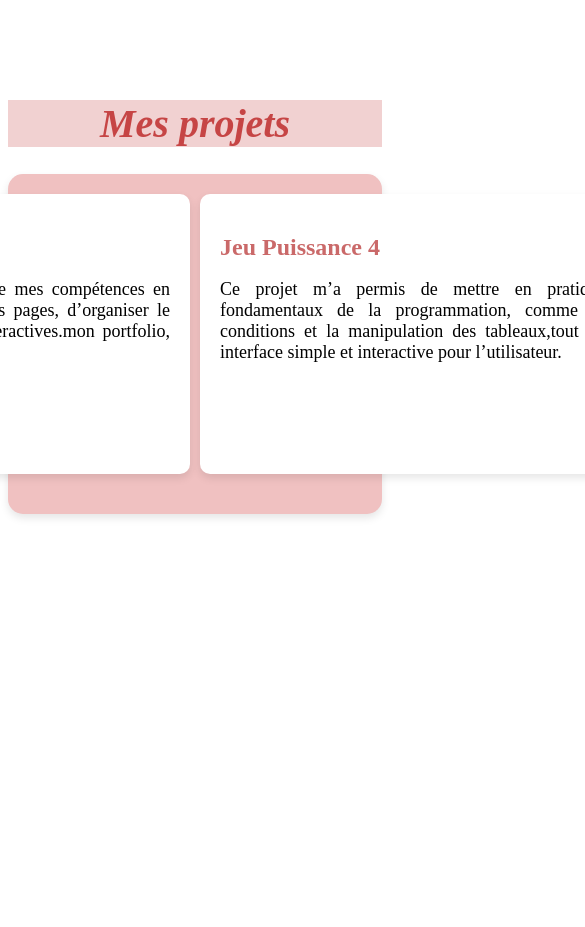
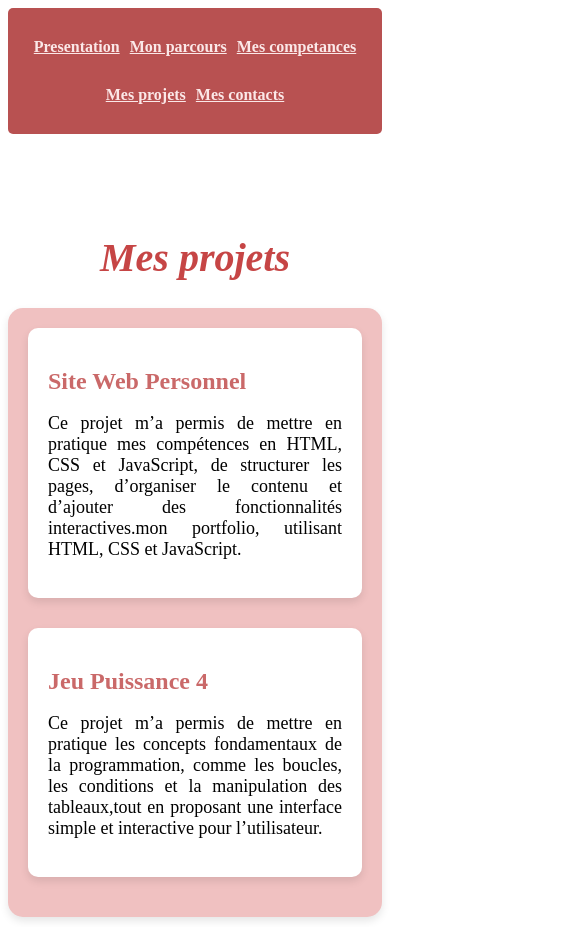
Before and after one commit to Amina928/Portfolio--Amina-HADDADOU, a plain HTML site: page projets.html in a window 390 px wide. Shown: the top 927 px of the page, 585 px wide, since content can reach past the window. Before the commit the page ends 844 px from the top, so only its background shows below. Drawn offline with Linux system fonts and the light colour scheme.

Commit message:
Add files via upload

```diff
--- a/contacts.css
+++ b/contacts.css
@@ -123,6 +123,9 @@ h1{
         font-size: 1rem;
         padding: 6px 10px;
     }
+    .container{
+        flex-wrap: wrap;
+    }
 }
 @media (max-width:1200px){
   .bare {
@@ -134,6 +137,9 @@ h1{
     .bare a {
         font-size: 1rem;
         padding: 6px 10px;
+    }
+    .container{
+        flex-wrap: wrap;
     }
 }
 legend {
--- a/index.css
+++ b/index.css
@@ -18,10 +18,13 @@ body{
   line-height: 2;  /* Espace entre les lignes du text */
   -webkit-font-smoothing:antialiased;
   max-width:var(--max-width);
-  margin:28px auto;
-  padding:0 6px;  /* Espacement interieur horizontal */
-
+  min-height: 100vh;
+  padding:0 ;  /* Espacement  */
+  margin:40px 100px;
   background: linear-gradient(135deg, #f3cfcf, #bd7171); /* Dégradé de fond */
+  background-repeat: no-repeat;
+  background-attachment: fixed;  /* pour que le dégradé reste fixe au scroll */
+  background-size: cover;         /* couvre toute la zone du body */
 
 
 }
@@ -53,31 +56,33 @@ header.tete p{color:var(--muted);margin-bottom:8px}
 
 /* Primary button/link */
 a.button{
-  display: inline-block;
   background:rgb(151, 53, 53);
   color:whitesmoke;
   padding:14px 18px;   /* Espacement interne */
   border-radius:8px; /* Arrondi des coins */
   text-decoration:none;
-  font-weight:600;
+  font-weight:900;
   transition:transform .12s ease, box-shadow .12s ease;
   text-align: center;
   min-width: 160px;
   width: 200px;
-  height: 130px;
+  height: 150px;
   margin-top: 50px;
-  line-height: 86px;
   font-size: 19px;
+  display:flex;
+
+  justify-content: center;
+  align-items: center;
 
 }
 
 .button-container{
   display:flex;
-  flex-direction:row ;
+  flex-direction:row;
   justify-content: center;
   align-items: center;
   gap: 27px;
-  inline-size: 900px;
+
 }
 a.button:hover{transform:translateY(-2px);  /* Deplace le boutton vers le haut de 2px */
     box-shadow:0 6px 18px rgba(128, 54, 54, 0.413)}
@@ -117,11 +122,12 @@ section h2{font-size:1.25rem;margin-bottom:10px}
 
 
 /* Small screens */
-@media (max-width:640px){      /* Mobile styles */
-  header.tete{flex-direction:column;align-items:flex-start}
-  header.tete img{width:96px;height:96px}
-  body{margin: auto;padding:0 12px}
+@media (max-width:800px){      /* Mobile styles */
+
+  body{margin: auto;padding:0 12px;width:100% }
+  .button-container{display: flex;flex-direction: column}
 }
+
 
 
 
@@ -132,7 +138,6 @@ section h2{font-size:1.25rem;margin-bottom:10px}
     justify-content: center;
     gap: 20px;
     margin-bottom: 30px;
-    column-gap: 2px;
     flex-direction: column;
 }
 
@@ -168,7 +173,9 @@ section h2{font-size:1.25rem;margin-bottom:10px}
 
 
 
+
 .bio {
     color: black;
     font-size: 1.3rem;
+    overflow-wrap: break-word;
 }
--- a/projets.css
+++ b/projets.css
@@ -5,7 +5,7 @@
     --muted: #f0c1c1;
     --text: #000000;
     --radius: 10px;
-    --max-width: 1000px;
+    --max-width: 1200px;
     --gap: 20px;
 }
 
@@ -49,7 +49,7 @@
 }
 .project-title{
     font-size: 1.5rem;
-   color:#ca6969;
+    color:#ca6969;
     margin-bottom: 10px;
 }
 .project-description{
@@ -58,7 +58,8 @@
     line-height: 1;
 }
 header{
-    background-color: rgb(241, 209, 209);
+
+    border-radius: 5px;
 }
 p {
   width: 500px;
@@ -67,13 +68,103 @@ p {
   text-align: justify; /* étire les lignes pour qu’elles remplissent toute la largeur */
 }
 .body{
-    background-color:rgb(253, 178, 190);
+    background-color:var(--bg);
     font-family: Arial, sans-serif;
     margin: 0;
     padding: 0;
     box-sizing: border-box;
     color: var(--text);
     max-width: var(--max-width);
-    margin: 0 auto;
-    padding: 20px;
+
+    display: flex;
+    flex-wrap: nowrap;
+
 }
+
+.bare {
+    width: 100%;
+    background: #b85151;        /* couleur de fond */
+    padding: 15px 0;
+    display: flex;
+    justify-content: center;
+    gap: 25px;
+    position: sticky;
+    top: 0;
+    border: #b85151;
+    border-radius: 5px;
+
+
+
+}
+
+/* --- Liens dans la navbar --- */
+.bare a {
+    color: #fbe8e8;
+    text-decoration: none;
+    font-weight: bold;
+    font-size: 1.2rem;
+    padding: 8px 14px;
+    transition: 0.3s ease;
+    border-radius: 8px;
+    text-decoration: underline;
+
+}
+
+/* Hover */
+.bare a:hover {
+    background: #aa4a4a;
+    color: white;
+}
+
+/* Page actuelle (active) */
+.bare a.active {
+    background: white;
+    color: #d85c5c;
+}
+/* --- RESPONSIVE --- */
+@media (max-width: 700px) {
+    .bare {
+        flex-wrap: wrap;
+        gap: 10px;
+        padding: 10px 0;
+    }
+
+    .bare a {
+        font-size: 1.5rem;
+        padding: 6px 10px;
+    }
+    .container{
+        display: flex;
+        flex-direction: column;
+
+    }
+    .projet p {
+       width:100%;
+
+    }
+    .container p{
+        width: 100%;
+    }
+
+}
+@media (max-width: 1200px) {
+    .bare {
+
+        flex-wrap: wrap;
+        gap: 10px;
+        padding: 20px 0;
+    }
+
+    .bare a {
+        font-size: 1rem;
+        padding:10px 0;
+        gap:15px;
+    }
+    .projet p {
+       width:100%;
+
+    }
+    .container p{
+        width: 100%;
+    }
+}
--- a/projets.html
+++ b/projets.html
@@ -5,8 +5,16 @@
     <meta name="viewport" content="width=device-width, initial-scale=1.0">
     <title>Mes projets</title>
     <link rel="stylesheet" href="projets.css">
+
 </head>
 <body>
+    <nav class="bare">
+       <a href="index.html">Presentation</a>
+       <a href="parcours.html">Mon parcours</a>
+       <a href="competences.html">Mes competances</a>
+       <a href="projets.html">Mes projets</a>
+       <a href="contacts.html">Mes contacts</a>
+    </nav>
     <header>
         <h1 class="titre">Mes projets</h1>
     </header>
```
Also changed, not shown: index.html (+7 -5 lines), parcours.css (+10 -6 lines).
